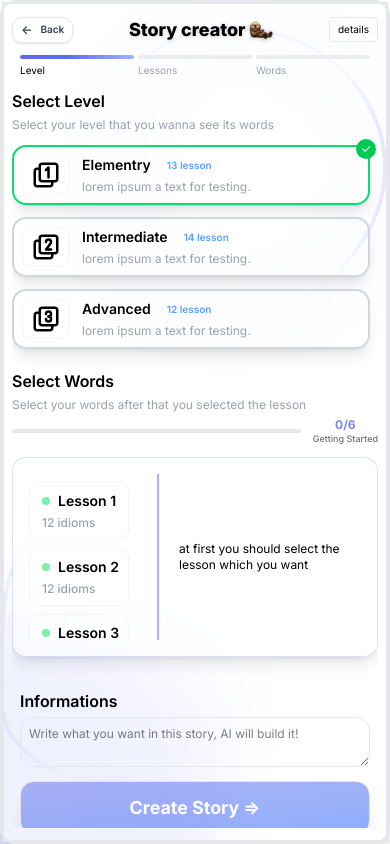
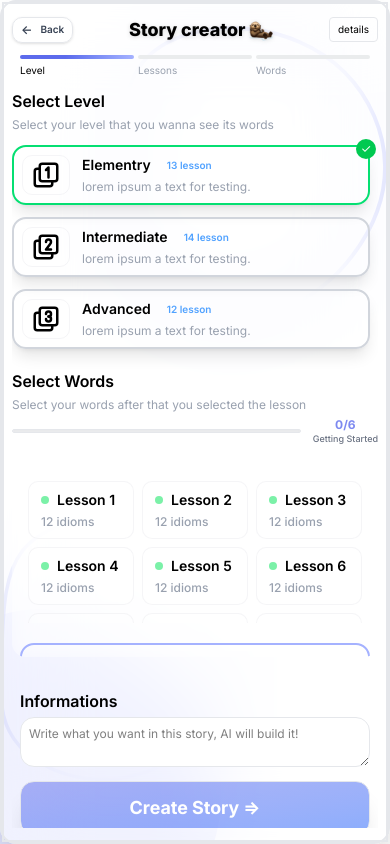
Before and after one commit to abolfazlj10/essinitial-idioms-in-english, a Next.js app: page /story in a window 390 px wide. Built offline with nearby package versions, Linux system fonts and the light colour scheme.

Commit message:
test on mobile.

```diff
--- a/src/app/story/page.tsx
+++ b/src/app/story/page.tsx
@@ -510,7 +510,7 @@ export default function Story () {
                                         </div>
                                     </div>
                                 </div>
-                                <div className="flex flex-col gap-3 flex-1 overflow-hidden px-2 max-mobile:px-0 max-tablet:overflow-visible max-tablet:min-h-[300px]">
+                                <div className="flex-1 flex flex-col gap-3 overflow-hidden max-tablet:overflow-visible max-mobile:overflow-auto px-2 max-mobile:px-0 max-tablet:min-h-[300px]">
                                     <div className="flex flex-col gap-3 max-laptop:gap-1 select-none">
                                         <div className="text-[30px] max-laptop:text-[25px] max-tablet:text-base font-semibold">Select Words</div>
                                         <div className="text-gray-400 text-lg max-laptop:text-base max-tablet:text-xs">Select your words after that you selected the lesson</div>
@@ -541,9 +541,16 @@ export default function Story () {
                                             </div>
                                         </div>
                                     </div>
-                                    <div className="flex-1 max-tablet:min-h-[200px] max-mobile:max-h-[300px] flex bg-white/20 backdrop-blur-sm border border-primaryColor/20 rounded-xl shadow-lg px-2 py-4 overflow-hidden gap-5 mb-5">
-                                        <div ref={scroller} className="scroll-smooth overflow-y-auto h-full w-3/12 max-[1800px]:w-4/12 max-[1440px]:w-full max-[1440px]:flex-1 max-desktop:flex-none max-desktop:w-4/12 [&::-webkit-scrollbar]:w-[7px] [&::-webkit-scrollbar-track]:bg-gray-100 [&::-webkit-scrollbar-track]:rounded-2xl [&::-webkit-scrollbar-thumb]:rounded-2xl [&::-webkit-scrollbar-thumb]:bg-bgColor/80 [&::-webkit-scrollbar-thumb:hover]:bg-bgColor" dir="rtl">
-                                            <div className="h-full w-full grid grid-cols-2 max-[892px]:grid-cols-1 gap-2 p-2" dir="ltr">
+                                    <div className="flex-1 flex max-mobile:flex-col
+                                        overflow-hidden {max-mobile:overflow-auto}
+                                        max-tablet:min-h-[200px] max-mobile:max-h-none
+                                        bg-white/20 max-mobile:bg-none backdrop-blur-sm border max-mobile:border-0 border-primaryColor/20 rounded-xl shadow-lg max-mobile:shadow-none px-2 py-4 gap-5 mb-5">
+                                        <div ref={scroller} className="scroll-smooth overflow-y-auto h-full w-3/12
+                                            max-[1800px]:w-4/12 max-[1440px]:w-full
+                                            max-[1440px]:flex-1 max-desktop:flex-none max-mobile:flex-2
+                                            max-desktop:w-4/12 max-mobile:w-full max-mobile:min-h-[150px] max-mobile:max-h-[400px]
+                                            [&::-webkit-scrollbar]:w-[7px] [&::-webkit-scrollbar-track]:bg-gray-100 [&::-webkit-scrollbar-track]:rounded-2xl [&::-webkit-scrollbar-thumb]:rounded-2xl [&::-webkit-scrollbar-thumb]:bg-bgColor/80 [&::-webkit-scrollbar-thumb:hover]:bg-bgColor" dir="rtl">
+                                            <div className="h-full w-full grid grid-cols-2 max-[892px]:grid-cols-1 max-mobile:grid-cols-3 gap-2 p-2" dir="ltr">
                                                 {books[currentSelectedLevel]?.levels[0]?.lessons.map((item: any,index: number)=>(
                                                     (() => {
                                                         // پیدا کردن سطح درس
@@ -592,7 +599,7 @@ export default function Story () {
                                                 ))}
                                             </div>
                                         </div>
-                                        <div className="p-5 flex-2 space-y-3 border-l-2 border-bgColor max-desktop:py-0">
+                                        <div className="p-5 max-mobile:p-2 flex-2 space-y-3 border-l-2 border-bgColor max-desktop:py-0 max-mobile:min-h-[150px] max-mobile:max-h-[300px] max-mobile:border-2 max-mobile:rounded-xl">
                                             {currentViewingLesson !== null ?
                                                 <div className="space-y-3 h-full flex flex-col">
                                                     <div className="text-lg max-desktop:text-sm max-[1440px]:hidden desktop:block max-desktop:hidden font-semibold text-gray-600 border-b pb-2">
@@ -642,7 +649,7 @@ export default function Story () {
                                     <div className="select-none px-2 max-mobile:px-0 mb-3 max-laptop:mb-1">
                                         <div className="text-[30px] max-laptop:text-[25px] max-tablet:text-base font-semibold">Informations</div>
                                     </div>
-                                    <textarea className="border min-h-[100px] max-tablet:min-h-0 w-full rounded-xl p-2 outline-0 placeholder:max-tablet:text-xs max-tablet:text-xs" placeholder="Write what you want in this story, AI will build it!"></textarea>
+                                    <textarea className="border min-h-[100px] max-tablet:min-h-0 w-full rounded-xl p-2 outline-0 placeholder:max-tablet:text-xs max-tablet:text-xs max-mobile:bg-white" placeholder="Write what you want in this story, AI will build it!"></textarea>
                                     <div className="flex-1 mt-2">
                                         <div
                                             className={`text-[22px] max-tablet:text-lg flex-1 text-center font-bold mt-auto border rounded-xl py-4 max-tablet:py-3 shadow-xl duration-200 select-none flex justify-center items-center ${
```
